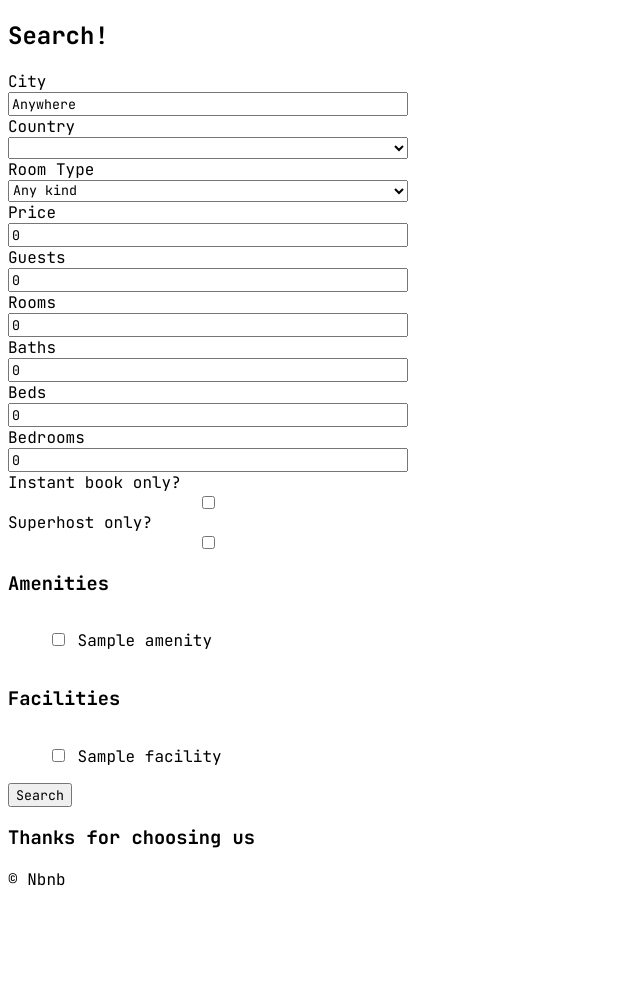
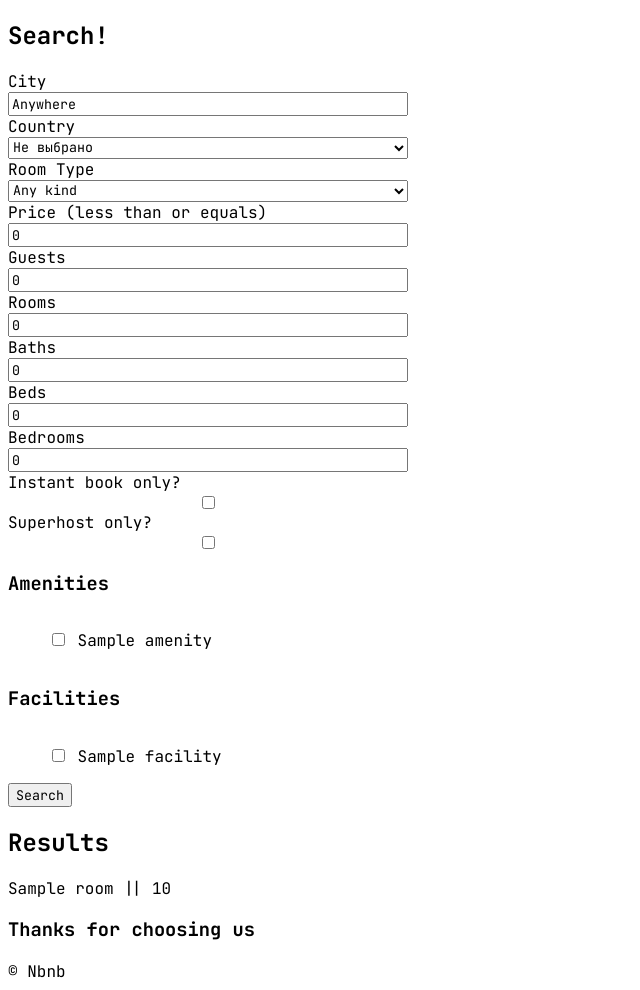
Before and after one commit to tmanspace/airbnb-clone, a Django app: page /rooms/search/ in a window 1280 px wide. Shown: the part 66-1056 px from the top of the page, without its empty margins (0-640 px from the left). Before the commit the page ends 964 px from the top, so only its background shows below. Run offline with Django 3.2, Linux system fonts and the light colour scheme; tables that the repository leaves empty hold one stand-in row (Sample ...); lists and menus that the app fills with data are empty.

```diff
--- a/rooms/views.py
+++ b/rooms/views.py
@@ -34,7 +34,7 @@ def room_detail(request, pk):
 
 def search(req):
     city = req.GET.get("city", "anywhere").capitalize()
-    country = req.GET.get("country", "KR")
+    country = req.GET.get("country", "None")
     room_type = int(req.GET.get("room_type", 0))
     price = int(req.GET.get("price", 0))
     guests = int(req.GET.get("guests", 0))
@@ -77,12 +77,25 @@ def search(req):
         # "house_rules": house_rules,
     }
 
-    # rooms = models.Room.objects.filter(**filter_args)
+    filter_args = {}
+
+    if city != "Anywhere":
+        filter_args["city__startswith"] = city
+
+    if country != "None":
+        filter_args["country"] = country
+
+    if room_type != 0:
+        filter_args["room_type__pk"] = room_type
+
+    rooms_get = models.Room.objects.filter(**filter_args)
+
+    print(rooms_get)
 
     return render(
         req,
         "rooms/search.html",
-        {**form, **choices},
+        {**form, **choices, "rooms_get": rooms_get},
     )
 
 
--- a/templates/rooms/search.html
+++ b/templates/rooms/search.html
@@ -20,6 +20,7 @@
         <div>
             <label for="country">Country</label>
             <select name="country" id="country">
+                <option value="None" {% if "None" == s_country %}selected{% endif %}>Не выбрано</option>
                 {% for country in countries %}
                     <option value="{{country.code}}" {% if country.code == s_country %}selected{% endif %}>{{country.name}}</option>
                 {% endfor %}
@@ -35,7 +36,7 @@
             </select>
         </div>
         <div>
-            <label for="price">Price</label>
+            <label for="price">Price (less than or equals)</label>
             <input value="{{price}}" type="number" name="price" id="price" placeholder="Price">
         </div>
         <div>
@@ -92,7 +93,13 @@
         <button>Search</button>
     </form>
 
+    <h2>Results</h2>
 
+    <div class="rooms_container">
+        {% for room in rooms_get %}
+            <div class="room">{{room.name}} || {{room.price}}</div>
+        {% endfor %}
+    </div>
 
 
 {% endblock content %}
```
